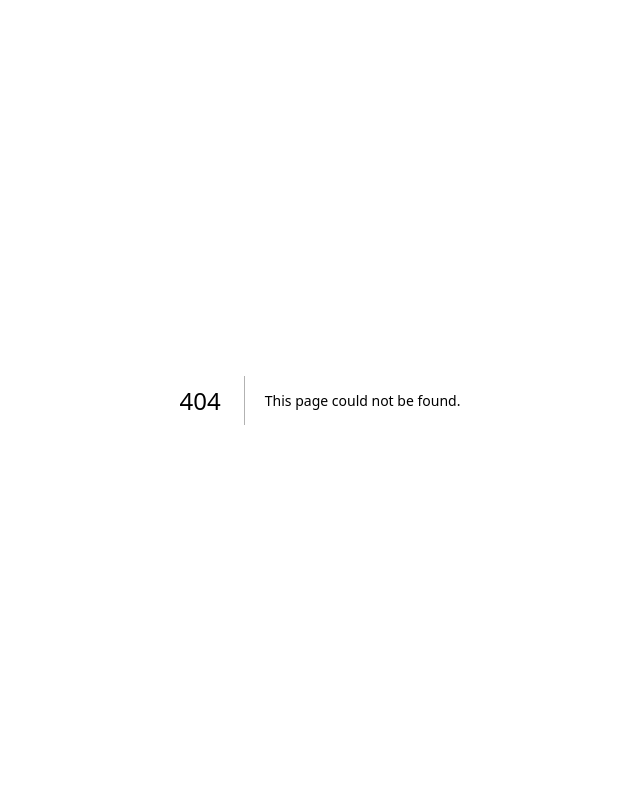
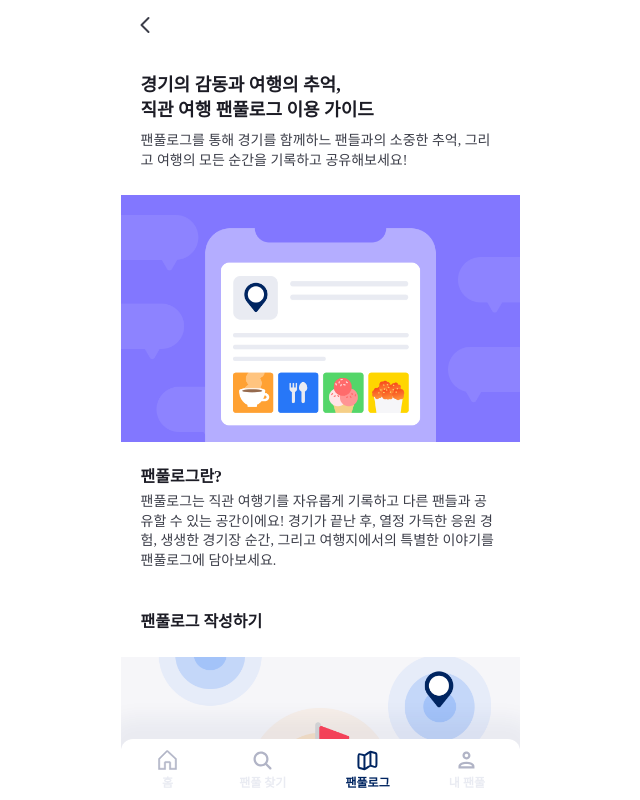
Before and after one commit to TwoDotFive/front, a Next.js app: page /fanpool-log/guide in a window 1280 px wide. Before the commit this address had no page. Shown: the whole page, without its empty margins (320-960 px from the left). Built offline with nearby package versions, Linux system fonts and the light colour scheme; a web font is replaced by a local one.

Commit message:
feat: 팬풀로그 가이드 페이지 추가

```diff
--- /dev/null
+++ b/src/app/(tarbar)/fanpool-log/guide/page.tsx
@@ -0,0 +1,108 @@
+"use client";
+
+import TapBar from "@/components/common/TapBar";
+import { Text } from "@/components/common/Text";
+import Image from "next/image";
+
+export default function Page() {
+  return (
+    <div className="w-full">
+      <TapBar text="" type="left" />
+      <div className="mt-24pxr" />
+      <div className="flex flex-col items-start gap-8pxr px-20pxr">
+        <Text fontSize={18} fontWeight={700} color="gray800">
+          경기의 감동과 여행의 추억,
+          <br />
+          직관 여행 팬풀로그 이용 가이드
+        </Text>
+        <Text fontSize={14} fontWeight={400} color="gray700">
+          팬풀로그를 통해 경기를 함께하느 팬들과의 소중한 추억, 그리고 여행의
+          모든 순간을 기록하고 공유해보세요!
+        </Text>
+      </div>
+      <div className="mt-24pxr" />
+      <Image
+        src="/images/fanpool_log_guide_1.png"
+        width={399}
+        height={0}
+        alt={"fanpool log guide 1"}
+      />
+      <div className="mt-24pxr" />
+      <div className="flex flex-col items-start gap-4pxr px-20pxr">
+        <Text fontSize={16} fontWeight={700} color="gray800">
+          팬풀로그란?
+        </Text>
+        <Text fontSize={14} fontWeight={400} color="gray700">
+          팬풀로그는 직관 여행기를 자유롭게 기록하고 다른 팬들과 공유할 수 있는
+          공간이에요! 경기가 끝난 후, 열정 가득한 응원 경험, 생생한 경기장 순간,
+          그리고 여행지에서의 특별한 이야기를 팬풀로그에 담아보세요.
+        </Text>
+      </div>
+      <div className="mt-40pxr" />
+      <Text fontSize={16} fontWeight={700} color="gray800" className="px-20pxr">
+        팬풀로그 작성하기
+      </Text>
+      <div className="mt-24pxr" />
+      <Image
+        src="/images/fanpool_log_guide_2.png"
+        width={399}
+        height={0}
+        alt={"fanpool log guide 2"}
+      />
+      <div className="mt-24pxr" />
+      <div className="flex flex-col items-start gap-4pxr px-20pxr">
+        <Text fontSize={16} fontWeight={700} color="kboBlue500">
+          경기장과 주변 장소들을 검색해요
+        </Text>
+        <Text fontSize={14} fontWeight={400} color="gray700">
+          경기장을 선택하면, 해당 경기장에서 즐길 수 있는 다양한 장소들을 확인할
+          수 있어요
+        </Text>
+        <Text fontSize={14} fontWeight={400} color="gray400">
+          장소를 클릭하면 이용과 관련된 세부정보들을 볼 수 있어요
+        </Text>
+      </div>
+      <div className="mt-40pxr" />
+      <Image
+        src="/images/fanpool_log_guide_3.png"
+        width={399}
+        height={0}
+        alt={"fanpool log guide 3"}
+      />
+      <div className="mt-24pxr" />
+      <div className="flex flex-col items-start gap-4pxr px-20pxr">
+        <Text fontSize={16} fontWeight={700} color="kboBlue500">
+          기록과 사진으로 나만의 로그를 완성해요
+        </Text>
+        <Text fontSize={14} fontWeight={400} color="gray700">
+          팬풀로그에는 경기 후기, 경기장 내 맛집 후기, 경기장 주변 맛집 후기,
+          숙소정보 등의 현장에서의 특별한 순간들을 담을 수 있어요.
+        </Text>
+        <Text fontSize={14} fontWeight={400} color="gray400">
+          작성한 팬풀로그는 언제 어디서든 수정할 수 있어요
+        </Text>
+      </div>
+      <div className="mt-40pxr" />
+      <Image
+        src="/images/fanpool_log_guide_4.png"
+        width={399}
+        height={0}
+        alt={"fanpool log guide 4"}
+      />
+      <div className="mt-24pxr" />
+      <div className="flex flex-col items-start gap-4pxr px-20pxr">
+        <Text fontSize={16} fontWeight={700} color="kboBlue500">
+          다른 사람과 함께 팬풀로그를 공유해요
+        </Text>
+        <Text fontSize={14} fontWeight={400} color="gray700">
+          신규 업데이트 된 팬풀로그들을 살펴보고 경기장 별 팬풀로그들을 찾아볼
+          수 있어요. 마음에 드는 팬풀로그가 있다면 “채팅방 공유”버튼을 통해
+          친구와 공유해요.
+        </Text>
+        <Text fontSize={14} fontWeight={400} color="gray400">
+          링크 공유를 통해 팬풀이용자가 아니더라도 팬풀로그를 전달할 수있어요
+        </Text>
+      </div>
+    </div>
+  );
+}
```
